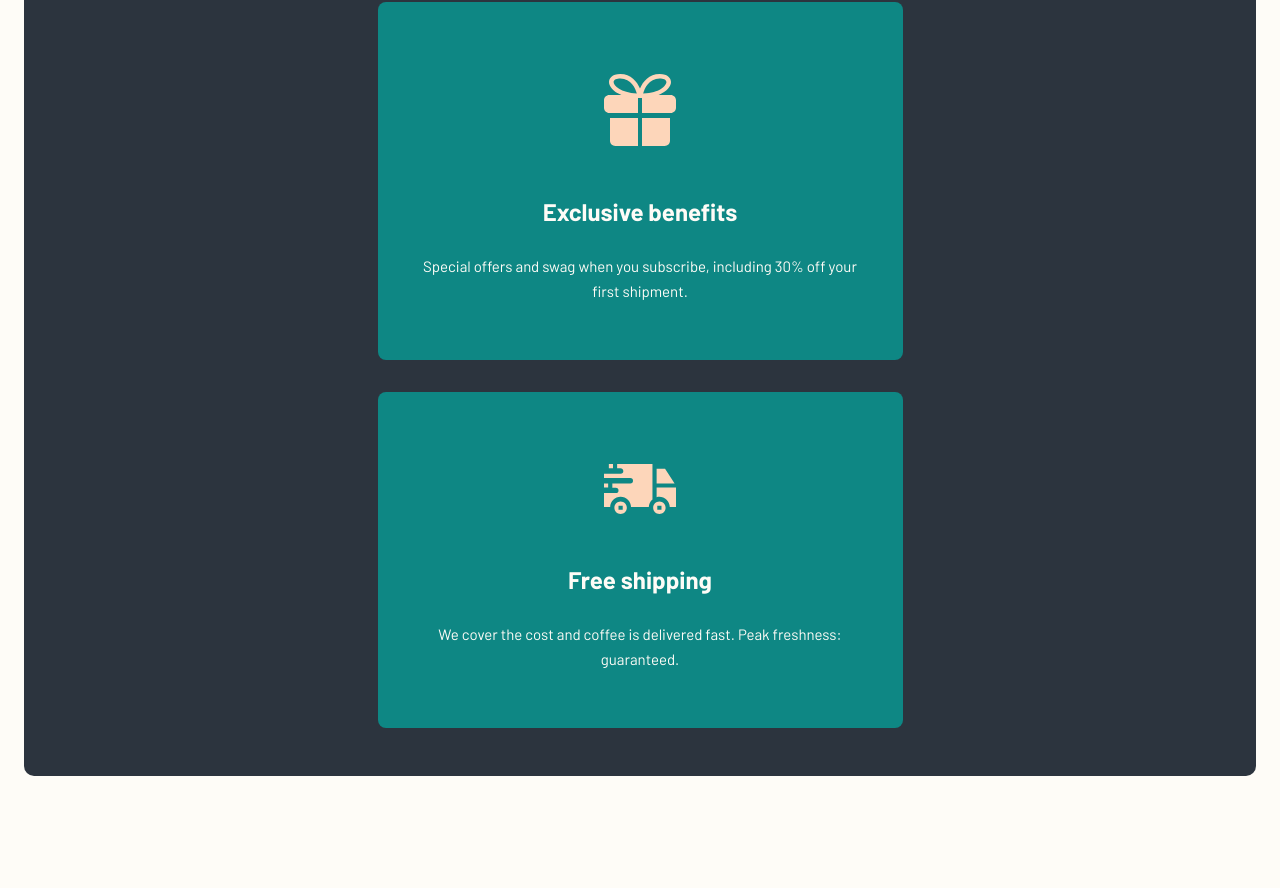
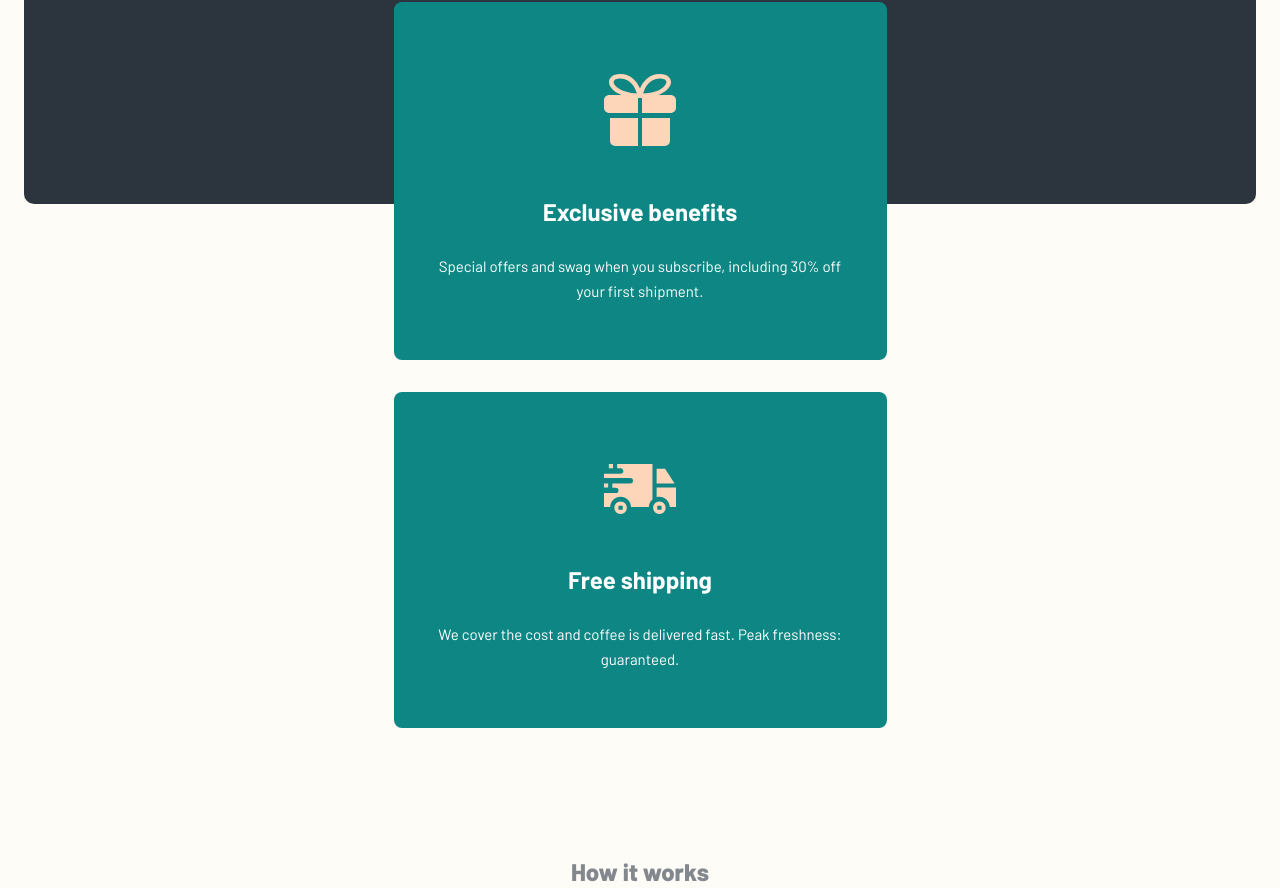
Before and after one commit to ChamuMutezva/coffeeroasters-subscription-site, a React (Create React App) app: page / in a window 1280 px wide. Shown: the part 1879-2767 px from the top of the page. Before the commit the page ends 2655 px from the top, so only its background shows below. Built offline with nearby package versions, Linux system fonts and the light colour scheme.

Commit message:
feat: works data creation

```diff
--- a/src/Css/App.css
+++ b/src/Css/App.css
@@ -386,7 +386,8 @@ a {
   }
 }
 .cards__list {
-  background-color: #2C343E;
+  position: relative;
+  top: -40rem;
 }
 
 .cards {
@@ -395,7 +396,7 @@ a {
 
 .card {
   margin: auto;
-  padding: 1rem 1.5rem;
+  padding: 1rem 2.5rem;
   max-width: 573px;
   list-style: none;
 }
@@ -415,6 +416,7 @@ a {
   text-align: center;
   font-size: 1.5rem;
   margin-bottom: 1.5rem;
+  color: white;
 }
 
 .card__summary {
@@ -422,10 +424,23 @@ a {
   font-size: 0.9375rem;
   line-height: 25px;
   padding-bottom: 3.5rem;
+  color: white;
 }
 
 .card__details {
   padding: 0 2rem;
+}
+
+.works {
+  margin-top: -35rem;
+}
+
+.works__title {
+  text-align: center;
+  color: #83888F;
+  font-size: 1.5rem;
+  line-height: 32px;
+  font-weight: 800;
 }
 
 .aside {
@@ -452,6 +467,10 @@ a {
   line-height: 25px;
 }
 
+.decoration {
+  padding: 20rem;
+}
+
 body {
   background-color: #FEFCF7;
   font-family: "Barlow", sans-serif;
--- a/src/Sass/components/_card.scss
+++ b/src/Sass/components/_card.scss
@@ -1,37 +1,49 @@
 @use '../base';
+
 .cards__list {
-    background-color: base.$bg-dark-grey;
+    // background-color: base.$bg-dark-grey;
+    position: relative;
+    top: -40rem;
 }
+
 .cards {
     padding: 1rem 0;
 }
+
 .card {
     margin: auto;
-	padding: 1rem 1.5rem;
+    padding: 1rem 2.5rem;
     max-width: 573px;
     list-style: none;
 }
+
 .card__wrapper {
     background-color: base.$bg-green-btn;
     //margin: 1rem 1.5rem;
     border-radius: 8px;
     list-style: none;
 }
+
 .card__img {
     margin: auto;
     padding: 4.5rem 0 3rem;
 }
+
 .card__title {
     text-align: center;
     font-size: 1.5rem;
     margin-bottom: 1.5rem;
+    color: white;
 }
+
 .card__summary {
     text-align: center;
     font-size: 0.9375rem;
     line-height: 25px;
     padding-bottom: 3.5rem;
+    color: white;
 }
+
 .card__details {
     padding: 0 2rem;
 }
--- a/src/Sass/components/_index.scss
+++ b/src/Sass/components/_index.scss
@@ -3,3 +3,4 @@
 @forward  './hero';
 @forward './collection';
 @forward './card';
+@forward './works';
--- /dev/null
+++ b/src/Sass/components/_works.scss
@@ -0,0 +1,11 @@
+@use '../base';
+.works {
+	margin-top: -35rem;
+}
+.works__title {
+	text-align: center;
+    color: base.$tx-lt-grey;
+    font-size: 1.5rem;
+    line-height: 32px;
+    font-weight: 800;
+}
--- a/src/Sass/layouts/_aside.scss
+++ b/src/Sass/layouts/_aside.scss
@@ -19,3 +19,6 @@
 	text-align: center;
 	line-height: 25px;
 }
+.decoration {
+	padding: 20rem;
+}
--- a/src/pages/components/dataList.js
+++ b/src/pages/components/dataList.js
@@ -59,3 +59,30 @@ export const CardList = [
         alt: 'delivering at your doorstep'
     }
 ]
+
+export const Works = [
+    {
+        id: '21',
+        title: 'Pick your coffee',
+        sub: '01',
+        summary: `Select from our evolving range of artisan coffees. Our beans are ethically
+        sourced and we pay fair prices for them. There are new coffees in all profiles
+        every month for you to try out.`
+    },
+    {
+        id: '22',
+        title: ' Choose the frequency',
+        sub: '02',
+        summary: `Customize your order frequency, quantity, even your roast style and grind type.
+    Pause, skip or cancel your subscription with no commitment through our online portal.`
+    },
+    {
+        id: '23',
+        title: 'Receive and enjoy!',
+        sub: '03',
+        summary: `We ship your package within 48 hours, freshly roasted. Sit back and enjoy award-winning
+    world-class coffees curated to provide a distinct tasting experience.`
+    },
+
+
+]
--- a/src/pages/home/mainHome.js
+++ b/src/pages/home/mainHome.js
@@ -4,6 +4,7 @@ const MainHome = () => {
     console.log(Collections)
     return (
         <main className="main">
+            {/*collections sections */}
             <section className="collection">
                 <h2 className="collection__title">Our collection</h2>
                 <ul className="collection__list">
@@ -20,6 +21,9 @@ const MainHome = () => {
                     })}
                 </ul>
             </section>
+            {/*end of collections sections */}
+
+            {/*aside section */}
             <aside className="aside">
                 <div className="aside__container">
                     <h2 className="aside__title">Why choose us?</h2>
@@ -29,10 +33,20 @@ const MainHome = () => {
                         you a more impactful experience on every level.
                     </p>
                 </div>
-                <div className="cards__list">
-                    <Card />
+                <div className="decoration">
                 </div>
             </aside>
+            {/*end of aside section */}
+
+            {/*cards - benefits for choosing us */}
+            <section className="cards__list">
+                <Card />
+            </section>
+            {/*end of cards - benefits for choosing us */}
+
+            <section className="works">
+                <h2 className="works__title">How it works</h2>
+            </section>
         </main>
     )
 }
```
Also changed, not shown: starter-code/index.html (+0 -14 lines). Lines whose indentation alone changed are shown as unchanged.
